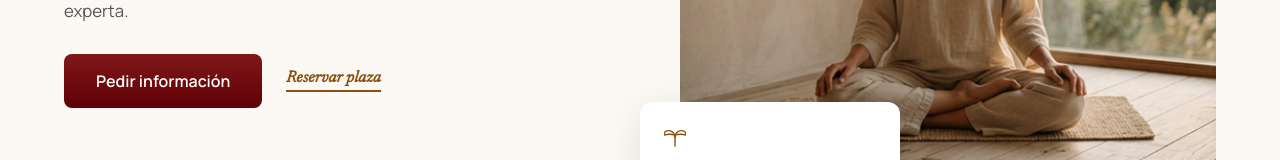
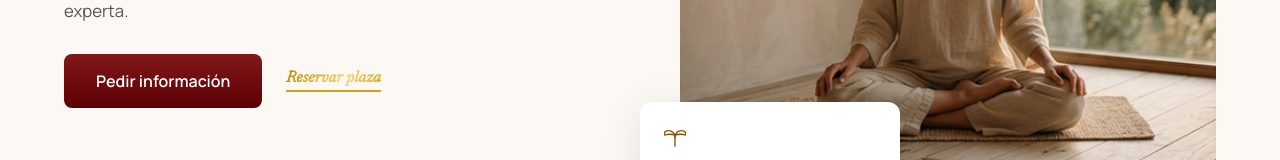
Before and after one commit to javiviph/sangha, a React (Vite) app: page / in a window 1280 px wide. In both pictures the pointer is over the link "Reservar plaza". Shown: the part 609-769 px from the top of the page. Built offline with nearby package versions, Linux system fonts and the light colour scheme.

Commit message:
feat: gold shine hover effect on Reservar plaza button

```diff
--- a/src/components/Hero.jsx
+++ b/src/components/Hero.jsx
@@ -22,7 +22,7 @@ export default function Hero() {
             <a href="#contacto" className="btn btn-primary">
               Pedir información
             </a>
-            <a href="#reservar" className="btn btn-tertiary hero-tertiary">
+            <a href="#reservar" className="btn btn-tertiary hero-tertiary btn-gold-shine">
               Reservar plaza
             </a>
           </div>
--- a/src/index.css
+++ b/src/index.css
@@ -278,6 +278,37 @@ h1, h2, h3, h4, h5, h6 {
   display: none;
 }
 
+/* ─── GOLD SHINE HOVER ──────────────────────── */
+/* Used on the 'Reservar plaza' hero tertiary button */
+@keyframes goldSweep {
+  0%   { background-position: -150% center; }
+  100% { background-position: 250% center; }
+}
+
+.btn-gold-shine {
+  /* base: inherit from btn-tertiary */
+  position: relative;
+  transition: color 0.4s ease, border-color 0.4s ease;
+}
+
+.btn-gold-shine:hover {
+  /* Sweep a golden shimmer across the text */
+  background: linear-gradient(
+    105deg,
+    var(--color-secondary) 0%,
+    #d4a017 30%,
+    #f5d87a 48%,
+    #d4a017 66%,
+    var(--color-secondary) 100%
+  );
+  background-size: 250% auto;
+  -webkit-background-clip: text;
+  -webkit-text-fill-color: transparent;
+  background-clip: text;
+  border-bottom-color: #d4a017;
+  animation: goldSweep 2.4s ease-in-out infinite;
+}
+
 /* ─── RESPONSIVE GRIDS ──────────────────────── */
 /* ForWhom mosaic: single column on mobile */
 .for-whom-row-2,
```
